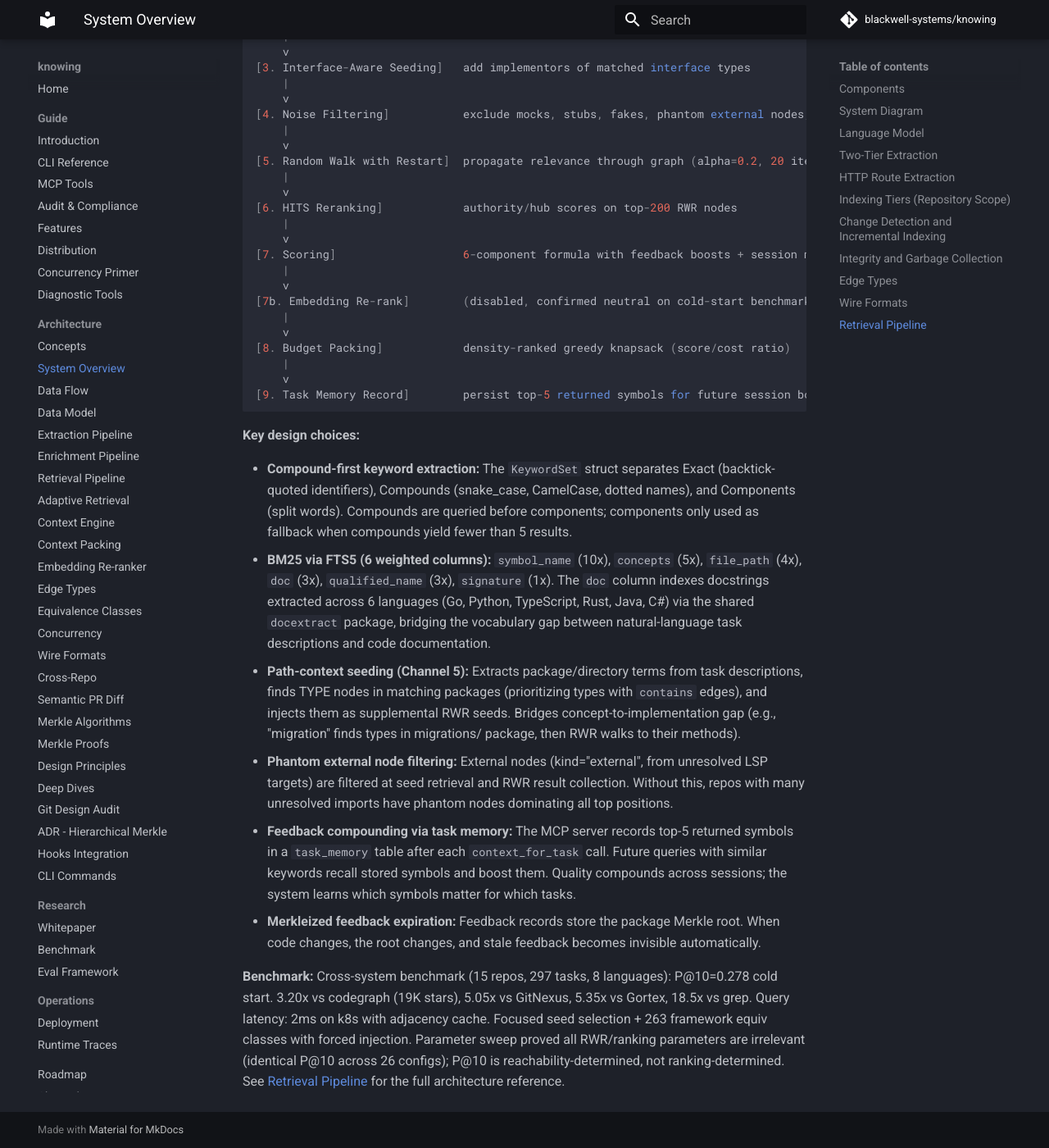
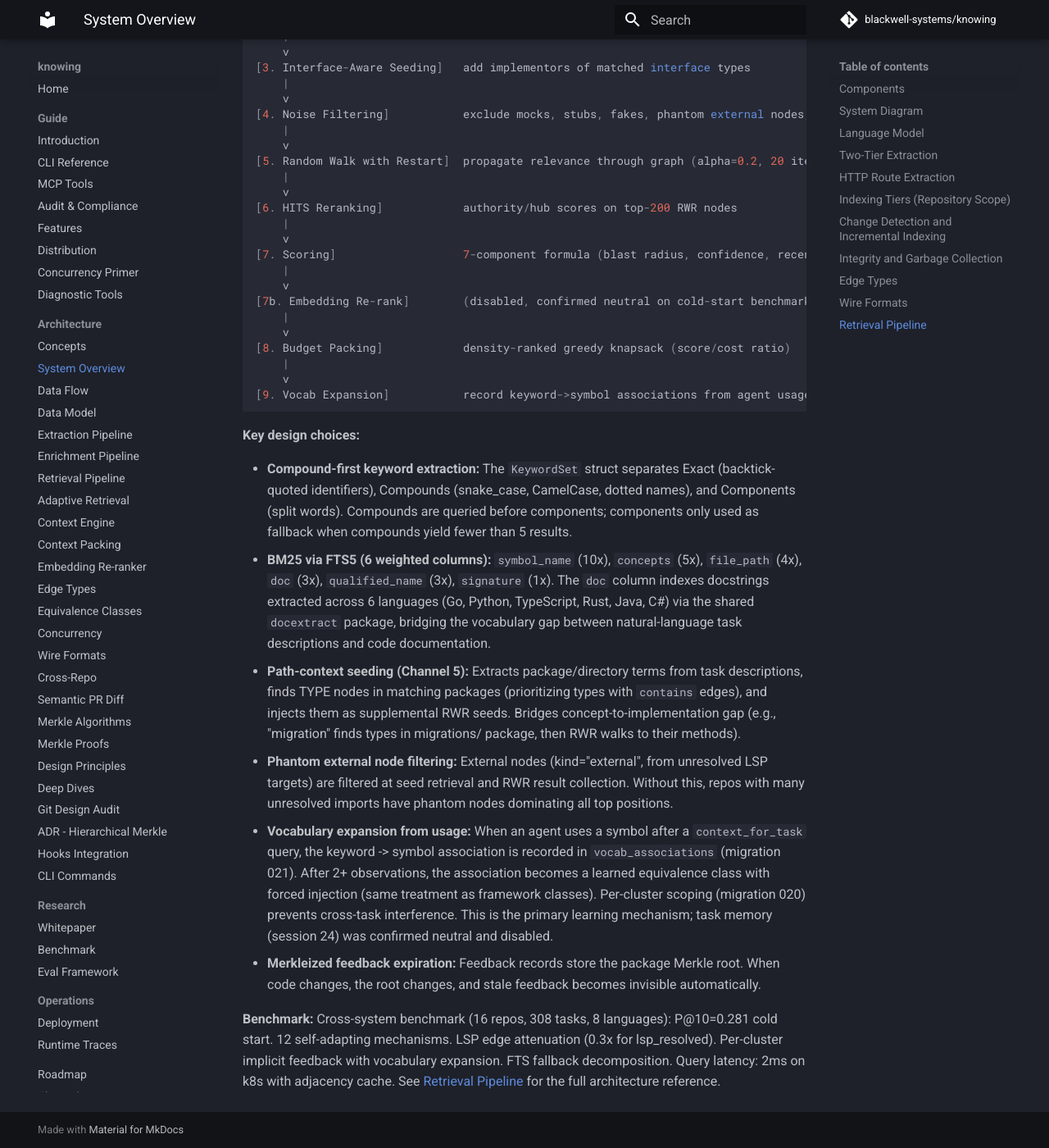
Before and after one commit to blackwell-systems/knowing, an MkDocs documentation site: the page built from docs/architecture/system-overview.md, in a window 1280 px wide and 1400 px high, scrolled down 16288 px. Shown: the whole window at 82% size. Built offline with MkDocs 1.6.1 and Material for MkDocs 9.7.7, drawn with Linux system fonts in a browser that asks for light colours; comment, search, counter and statistics services are not loaded.

Commit message:
docs: update system-overview.md for session 25 (scoring, vocab expansion, benchmark numbers)

````diff
--- a/docs/architecture/system-overview.md
+++ b/docs/architecture/system-overview.md
@@ -483,7 +483,7 @@ Task Description
 [6. HITS Reranking]            authority/hub scores on top-200 RWR nodes
     |
     v
-[7. Scoring]                   6-component formula with feedback boosts + session memory
+[7. Scoring]                   7-component formula (blast radius, confidence, recency, distance, feedback, session, commit recency)
     |
     v
 [7b. Embedding Re-rank]        (disabled, confirmed neutral on cold-start benchmarks)
@@ -492,7 +492,7 @@ Task Description
 [8. Budget Packing]            density-ranked greedy knapsack (score/cost ratio)
     |
     v
-[9. Task Memory Record]        persist top-5 returned symbols for future session boosts
+[9. Vocab Expansion]           record keyword->symbol associations from agent usage (learned equiv classes)
 ```
 
 **Key design choices:**
@@ -501,7 +501,7 @@ Task Description
 - **BM25 via FTS5 (6 weighted columns):** `symbol_name` (10x), `concepts` (5x), `file_path` (4x), `doc` (3x), `qualified_name` (3x), `signature` (1x). The `doc` column indexes docstrings extracted across 6 languages (Go, Python, TypeScript, Rust, Java, C#) via the shared `docextract` package, bridging the vocabulary gap between natural-language task descriptions and code documentation.
 - **Path-context seeding (Channel 5):** Extracts package/directory terms from task descriptions, finds TYPE nodes in matching packages (prioritizing types with `contains` edges), and injects them as supplemental RWR seeds. Bridges concept-to-implementation gap (e.g., "migration" finds types in migrations/ package, then RWR walks to their methods).
 - **Phantom external node filtering:** External nodes (kind="external", from unresolved LSP targets) are filtered at seed retrieval and RWR result collection. Without this, repos with many unresolved imports have phantom nodes dominating all top positions.
-- **Feedback compounding via task memory:** The MCP server records top-5 returned symbols in a `task_memory` table after each `context_for_task` call. Future queries with similar keywords recall stored symbols and boost them. Quality compounds across sessions; the system learns which symbols matter for which tasks.
+- **Vocabulary expansion from usage:** When an agent uses a symbol after a `context_for_task` query, the keyword -> symbol association is recorded in `vocab_associations` (migration 021). After 2+ observations, the association becomes a learned equivalence class with forced injection (same treatment as framework classes). Per-cluster scoping (migration 020) prevents cross-task interference. This is the primary learning mechanism; task memory (session 24) was confirmed neutral and disabled.
 - **Merkleized feedback expiration:** Feedback records store the package Merkle root. When code changes, the root changes, and stale feedback becomes invisible automatically.
 
-**Benchmark:** Cross-system benchmark (15 repos, 297 tasks, 8 languages): P@10=0.278 cold start. 3.20x vs codegraph (19K stars), 5.05x vs GitNexus, 5.35x vs Gortex, 18.5x vs grep. Query latency: 2ms on k8s with adjacency cache. Focused seed selection + 263 framework equiv classes with forced injection. Parameter sweep proved all RWR/ranking parameters are irrelevant (identical P@10 across 26 configs); P@10 is reachability-determined, not ranking-determined. See [Retrieval Pipeline](retrieval-pipeline.md) for the full architecture reference.
+**Benchmark:** Cross-system benchmark (16 repos, 308 tasks, 8 languages): P@10=0.281 cold start. 12 self-adapting mechanisms. LSP edge attenuation (0.3x for lsp_resolved). Per-cluster implicit feedback with vocabulary expansion. FTS fallback decomposition. Query latency: 2ms on k8s with adjacency cache. See [Retrieval Pipeline](retrieval-pipeline.md) for the full architecture reference.
````
